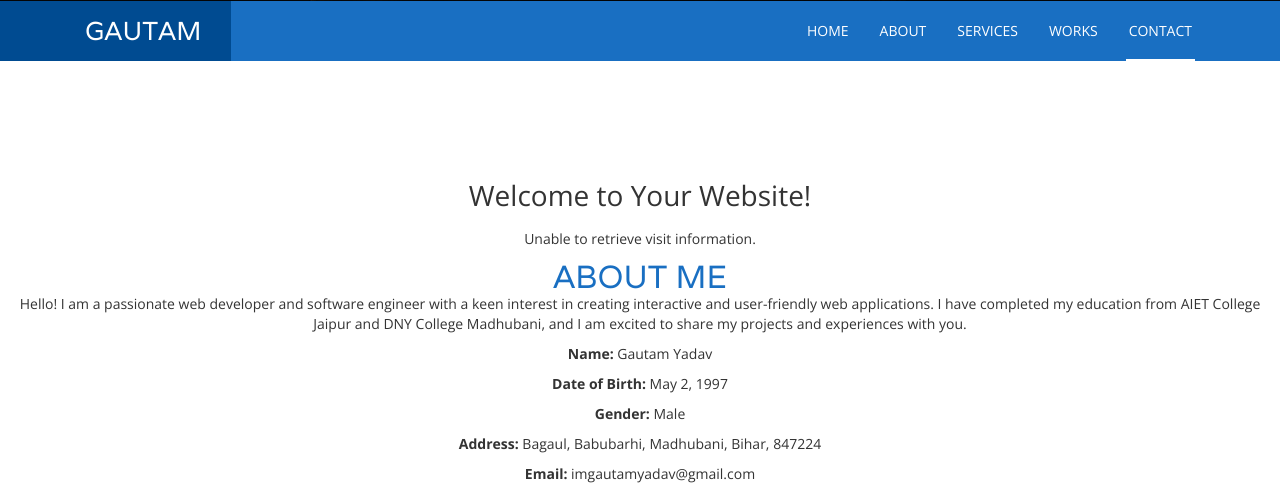
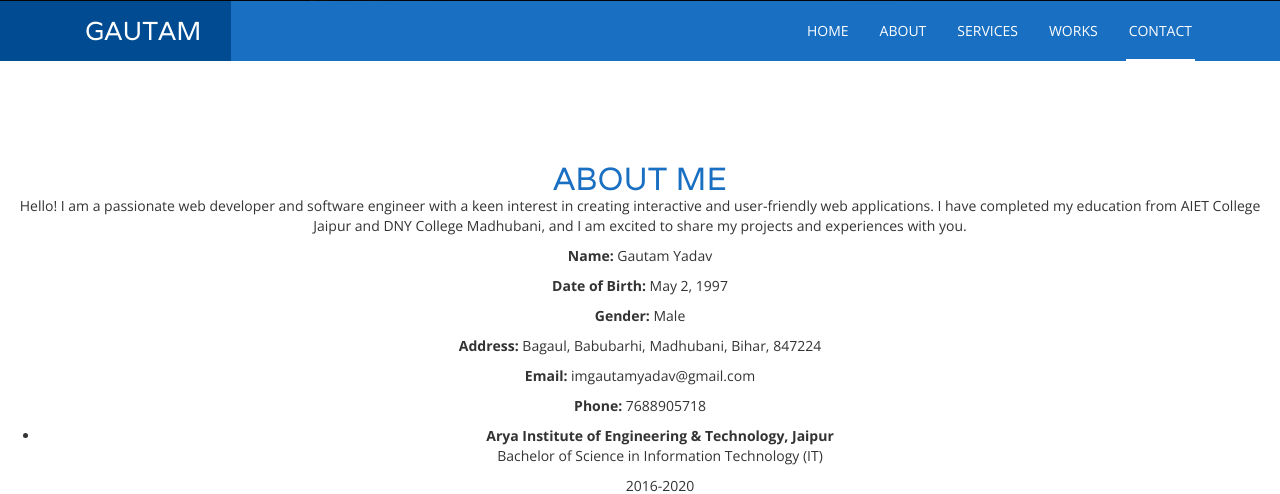
Before and after one commit to GautamNarayanYadav/gautamyadav, a Django app: page / in a window 1280 px wide. Shown: the part 799-1293 px from the top of the page. Run offline with Django 4.2, Linux system fonts and the light colour scheme; some libraries are stand-ins or nearby versions.

Commit message:
Initial commit

```diff
--- a/gautamyadav/urls.py
+++ b/gautamyadav/urls.py
@@ -3,7 +3,6 @@
 
 from system import views
 from accounts.views import *
-from system.views import track_visit
 
 urlpatterns = [
     path('admin/', admin.site.urls),
@@ -11,7 +10,6 @@
     path('', profileListView.as_view(), name="profile"),
     path('api/accounts/', include('accounts.urls')),
     path('api/system/', include('system.urls')),
-    path('track-visit/', track_visit, name='track-visit'),
 ]
 
 # git init
--- a/system/admin.py
+++ b/system/admin.py
@@ -11,4 +11,3 @@
 
 admin.site.register(Message, MessageAdmin)
 admin.site.register(MyProfile)
-admin.site.register(Visit)
--- a/templates/index.html
+++ b/templates/index.html
@@ -118,19 +118,7 @@
 
         <section class="site-section section-about text-center" id="about">
             <div>
-                <h1>Welcome to Your Website!</h1>
 
-    {% if visit %}
-        <p>Visit Information:</p>
-        <ul>
-            <li>IP Address: {{ visit.ip_address }}</li>
-            <li>User Agent: {{ visit.user_agent }}</li>
-            <li>URL: {{ visit.url }}</li>
-            <li>Timestamp: {{ visit.timestamp }}</li>
-        </ul>
-    {% else %}
-        <p>Unable to retrieve visit information.</p>
-    {% endif %}
         <h2>About Me</h2>
         <p>
             Hello! I am a passionate web developer and software engineer with a keen interest in creating interactive
@@ -921,33 +909,6 @@
     });
 });
 	</script>
-<script>
-   // Include the CSRF token in your AJAX request headers
-function trackVisit() {
-    var trackingData = {
-        ip: null,  // You may need a server-side component to get the user's IP
-        userAgent: navigator.userAgent,
-        url: window.location.href
-    };
-
-    // Include the CSRF token
-    var csrfToken = document.getElementsByName('csrfmiddlewaretoken')[0].value;
-
-    // Send data to the server with CSRF token
-    fetch('/track-visit/', {
-        method: 'POST',
-        headers: {
-            'Content-Type': 'application/json',
-            'X-CSRFToken': csrfToken
-        },
-        body: JSON.stringify(trackingData)
-    });
-}
-
-// Call the trackVisit function when the page is loaded
-document.addEventListener('DOMContentLoaded', trackVisit);
-
-</script>
 
 </body>
 </html>
```
Also changed, not shown: system/models.py (+0 -10 lines), system/views.py (+0 -17 lines), system/migrations/0007_delete_visit.py (added).
